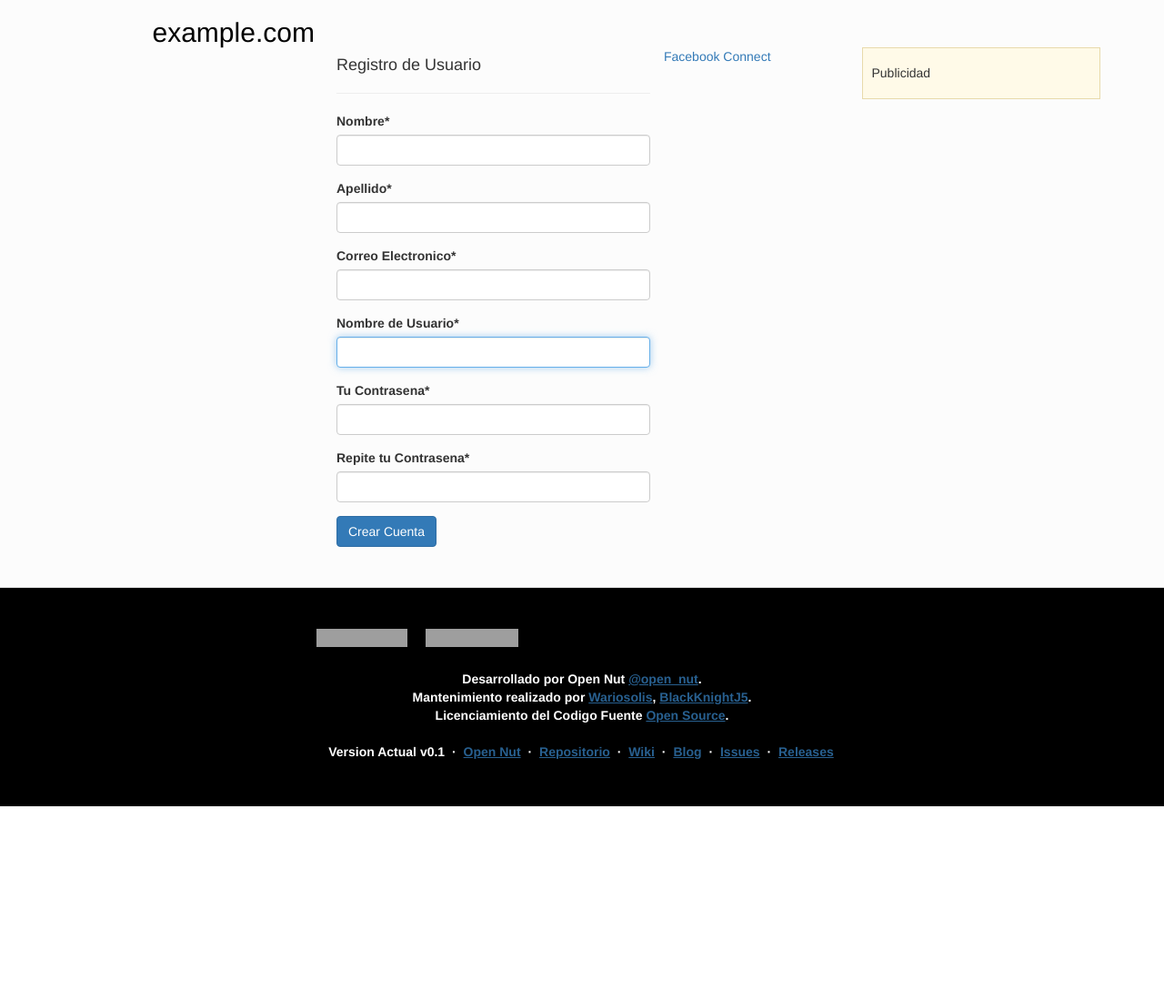
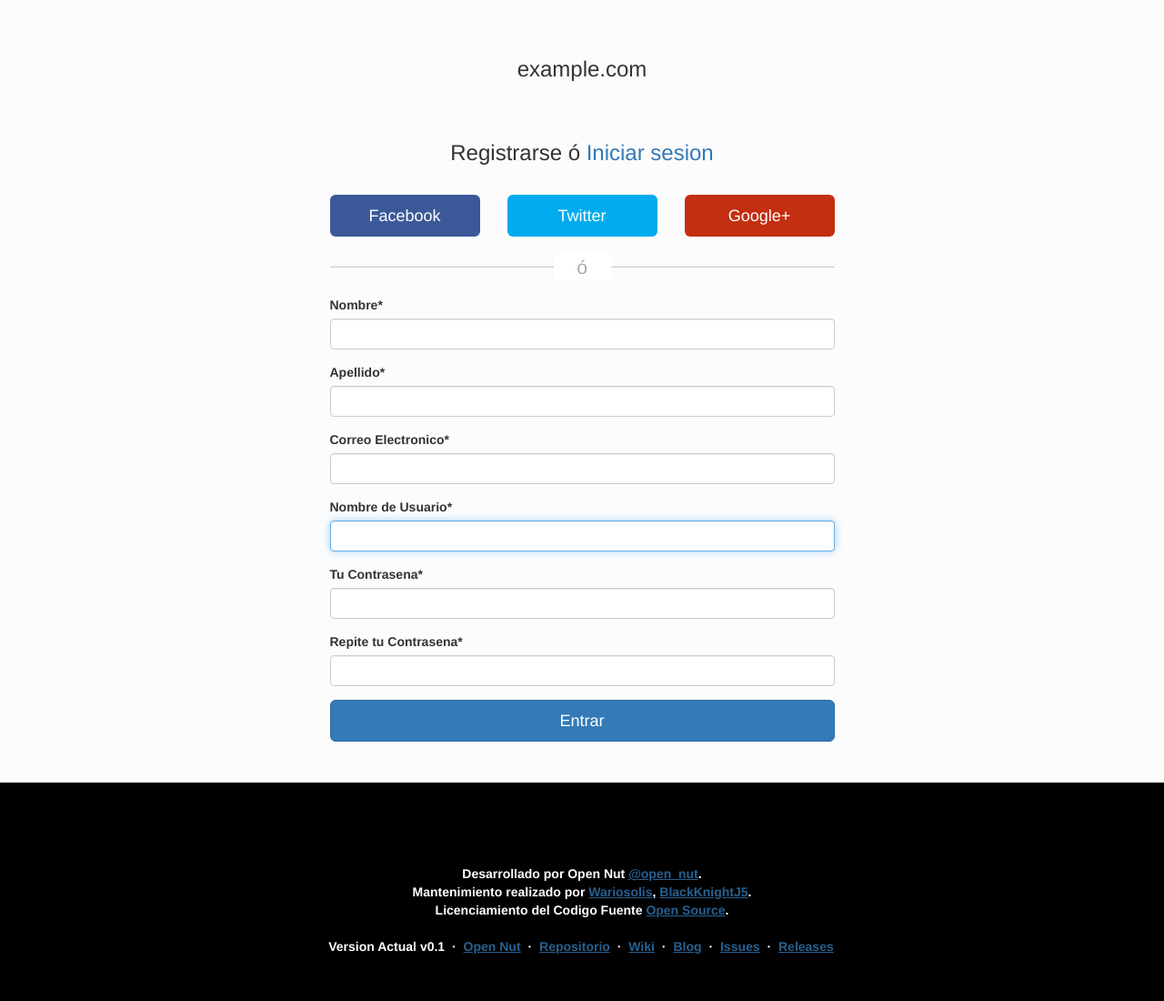
Before and after one commit to opennut/stack-blog, a Django app: page /accounts/register/ in a window 1280 px wide. Shown: the part 52-1152 px from the top of the page at 91% size. Before the commit the page ends 938 px from the top, so only its background shows below. Run offline with Django 3.2, Linux system fonts and the light colour scheme; data that the repository does not hold is empty; parts of the project's set-up code (start-up, migrations or seed data) failed here and were passed over; some libraries are stand-ins or nearby versions; grey boxes are pictures that could not be loaded.

Commit message:
arreglado social login y correccion de contraseña para usuarios con login social

```diff
--- a/accounts/urls.py
+++ b/accounts/urls.py
@@ -1,6 +1,7 @@
 from django.conf.urls import include, url
 from django.contrib import admin
 from . import views
+from django.contrib.auth.forms import AdminPasswordChangeForm
 from django.views.decorators.http import require_http_methods, require_POST
 from django.views.generic.base import TemplateView
 admin.autodiscover()
@@ -10,9 +11,14 @@ urlpatterns = [
     #url(r'^login/$', views.LoginView.as_view(), name="login"),
     url(r'^logout/$', views.logout_on, name="logout"),
     url(r'^password_change/$', 'django.contrib.auth.views.password_change',
-    	{'template_name': 'changepassword.html',
+        {'template_name': 'changepassword.html',
         'post_change_redirect' : 'home'},
         name="password_change"),
+    url(r'^password_change_socialuser/$', 'django.contrib.auth.views.password_change',
+        {'password_change_form': AdminPasswordChangeForm,
+        'template_name': 'changepassword_social.html',
+        'post_change_redirect' : 'home'},
+        name="password_change_social"),
     url(r'^users/$', views.UserListView.as_view(), name="users_list"),
     url(r'^', include('allauth.urls')),
     url(r'^profile/(?P<id>\d+)/$', views.profile.as_view(), name="profile"),
@@ -22,6 +28,6 @@ urlpatterns = [
     url(r'^profile/active/(?P<id>\d+)/$', views.active, name="active"),
     url(r'^profile/inactive/(?P<id>\d+)/$', views.inactive, name="inactive"),
     url(r'^registered/$', views.registered, name="registered"),
-
+    url(r'^google/login/callback/$',views.redirect, name="redirect")
 
 ]
--- a/accounts/views.py
+++ b/accounts/views.py
@@ -28,7 +28,6 @@ def register(request):
 	else:
 		if request.method == 'POST':
 			form = RegisterForm(request.POST)
-			print request.POST
 
 			x_user = User.objects.filter(email=request.POST["email"])
 			if x_user.count() > 0:
@@ -145,3 +144,6 @@ def inactive(request, id):
 
 def registered(request):
 	return render(request, 'registered.html')
+
+def redirect(request):
+	return HttpResponseRedirect(reverse("home"))
--- a/templates/nav_bar.html
+++ b/templates/nav_bar.html
@@ -54,7 +54,11 @@
 					</a>
 					<ul class="dropdown-menu">
 						<li><a href="{% url 'profile' user.id %}">{% trans "Perfil" %}</a></li>
+						{% if request.user.has_usable_password %}
 						<li><a href="{% url 'password_change' %}">{% trans "Cambiar Contraseña" %}</a></li>
+						{% else %}
+						<li><a href="{% url 'password_change_social' %}">{% trans "Crear Contraseña" %}</a></li>
+						{% endif %}
 						<li><a href="{% url 'profileedit' %}">{% trans "Editar Perfil" %}</a></li>
 						<li role="separator" class="divider"></li>
 						<li><a href="{% url 'logout' %}">{% trans "Salir" %}</a></li>
--- a/templates/register.html
+++ b/templates/register.html
@@ -1,20 +1,54 @@
-{% extends 'base.html' %}
+{% extends 'base_clean.html' %}
+
+{% block container %}
 {% load crispy_forms_tags %}
 {% load i18n %}
+{% load socialaccount %}
 
-{% block container %}
-<div class="col-sm-3"></div>
 
-<form action="" class="col-sm-6" method="post">
-	<h4>{% trans "Registro de Usuario" %}</h4>
-	<hr>
-	{% csrf_token %}
-	{{ form|crispy }}
-	<input type="submit" class="btn btn-primary" value="{% trans "Crear Cuenta" %}">
+<div class="omb_login">
+	<h3 class="omb_authTitle">{{ request.site.name }}</h3>
+	<h3 class="omb_authTitle">{% trans "Registrarse" %} {% trans "ó" %} <a href="{% url 'account_login' %}">Iniciar sesion</a></h3>
+	<div class="row omb_row-sm-offset-3 omb_socialButtons">
+		<div class="col-xs-4 col-sm-2">
+			<a href="{% provider_login_url "facebook" method="oauth2" %}" class="btn btn-lg btn-block omb_btn-facebook">
+				<i class="fa fa-facebook visible-xs"></i>
+				<span class="hidden-xs">Facebook</span>
+			</a>
+		</div>
+		<div class="col-xs-4 col-sm-2">
+			<a href="{% provider_login_url "twitter" %}" class="btn btn-lg btn-block omb_btn-twitter">
+				<i class="fa fa-twitter visible-xs"></i>
+				<span class="hidden-xs">Twitter</span>
+			</a>
+		</div>
+		<div class="col-xs-4 col-sm-2">
+			<a href="{% provider_login_url "google" method="oauth2" %}" class="btn btn-lg btn-block omb_btn-google">
+				<i class="fa fa-google-plus visible-xs"></i>
+				<span class="hidden-xs">Google+</span>
+			</a>
+		</div>
+	</div>
 
-</form>
+	<div class="row omb_row-sm-offset-3 omb_loginOr">
+		<div class="col-xs-12 col-sm-6">
+			<hr class="omb_hrOr">
+			<span class="omb_spanOr">{% trans "ó" %}</span>
+		</div>
+	</div>
 
-{% load socialaccount %}
-<a href="{% provider_login_url "facebook" method="js_sdk" %}">Facebook Connect</a>
+	<div class="row omb_row-sm-offset-3">
+		<div class="col-xs-12 col-sm-6">
+			<form class="omb_loginForm" method="POST" role="form">
+				{% csrf_token %}
+
+				{{ form|crispy }}
+
+				<button class="btn btn-lg btn-primary btn-block" type="submit">{% trans "Entrar" %}</button>
+			</form>
+		</div>
+	</div>
+</div>
+
 
 {% endblock %}
```
Also changed, not shown: stackblog/local_setting.py (+0 -7 lines), stackblog/settings.py (+11 -7 lines), templates/changepassword_social.html (added, +20 -0 lines), templates/socialaccount/signup.html (added, +26 -0 lines).
